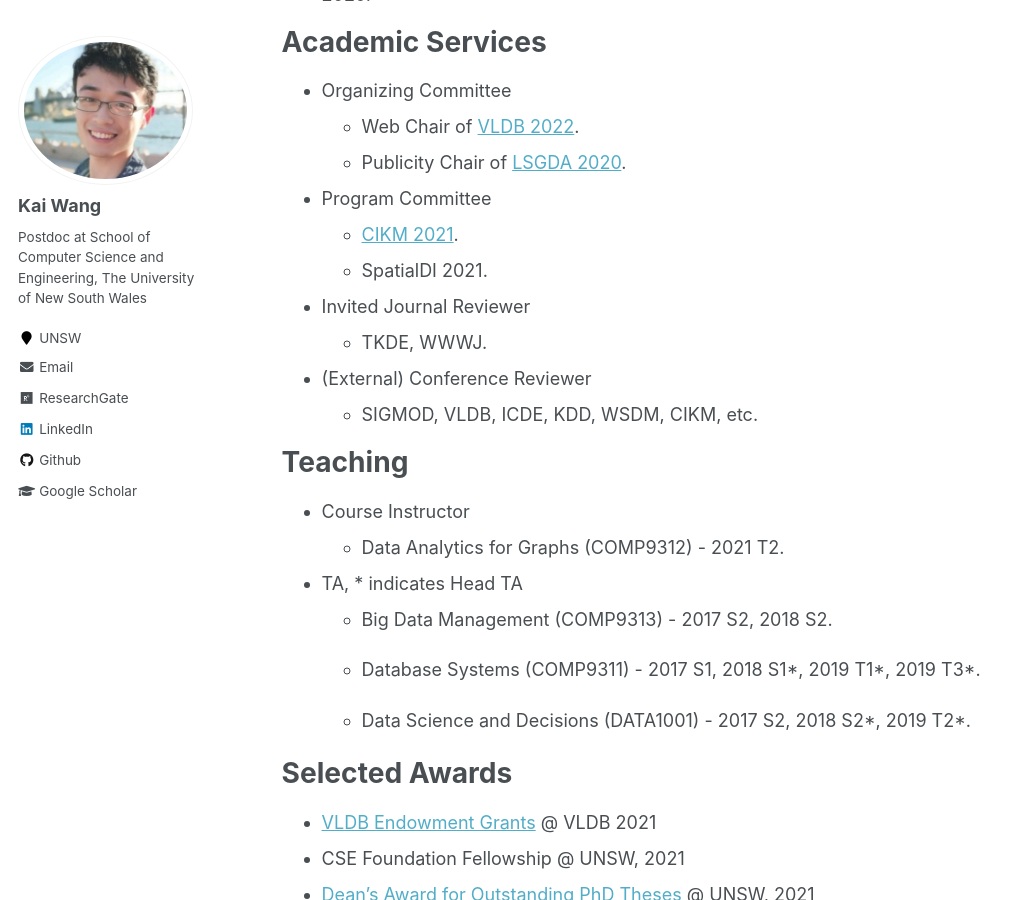
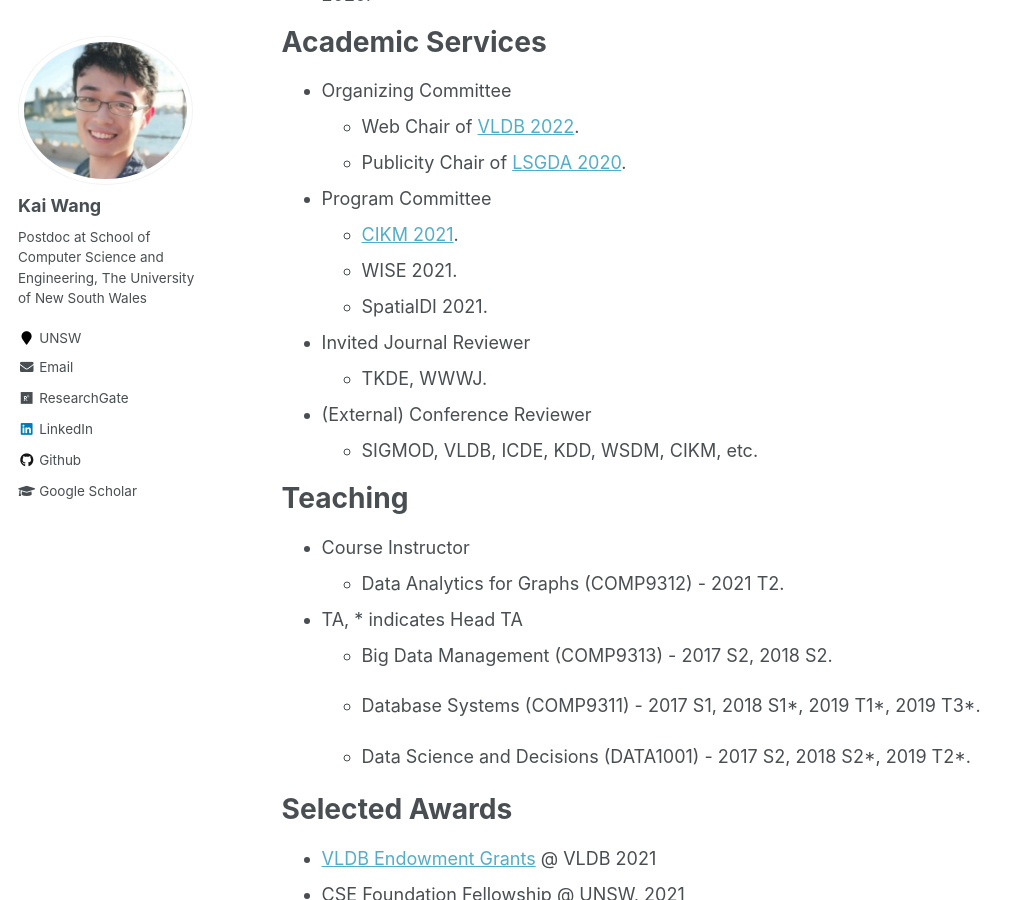
Before and after one commit to cs-kaiwang/cs-kaiwang.github.io, a Jekyll site: the page built from _pages/about.md, in a window 1280 px wide and 900 px high, scrolled down 2193 px. Shown: the whole window, without its empty margins (0-1024 px from the left). Built offline with Jekyll 4.4.1, drawn with Linux system fonts in a browser that asks for light colours.

Commit message:
Update about.md

```diff
--- a/_pages/about.md
+++ b/_pages/about.md
@@ -45,6 +45,7 @@ Academic Services
 
 - Program Committee
   - [CIKM 2021](https://www.cikm2021.org/).
+  - WISE 2021.
   - SpatialDI 2021.
 
 - Invited Journal Reviewer
```
